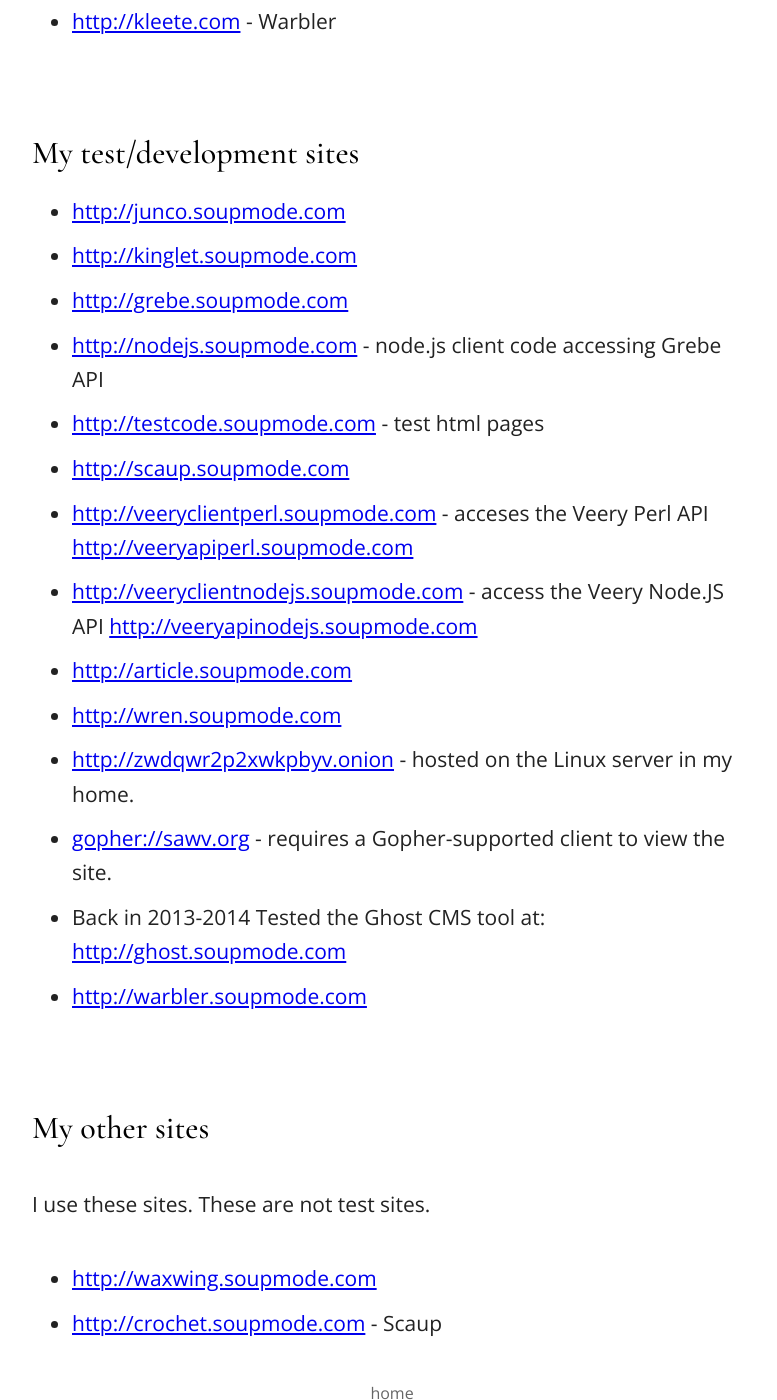
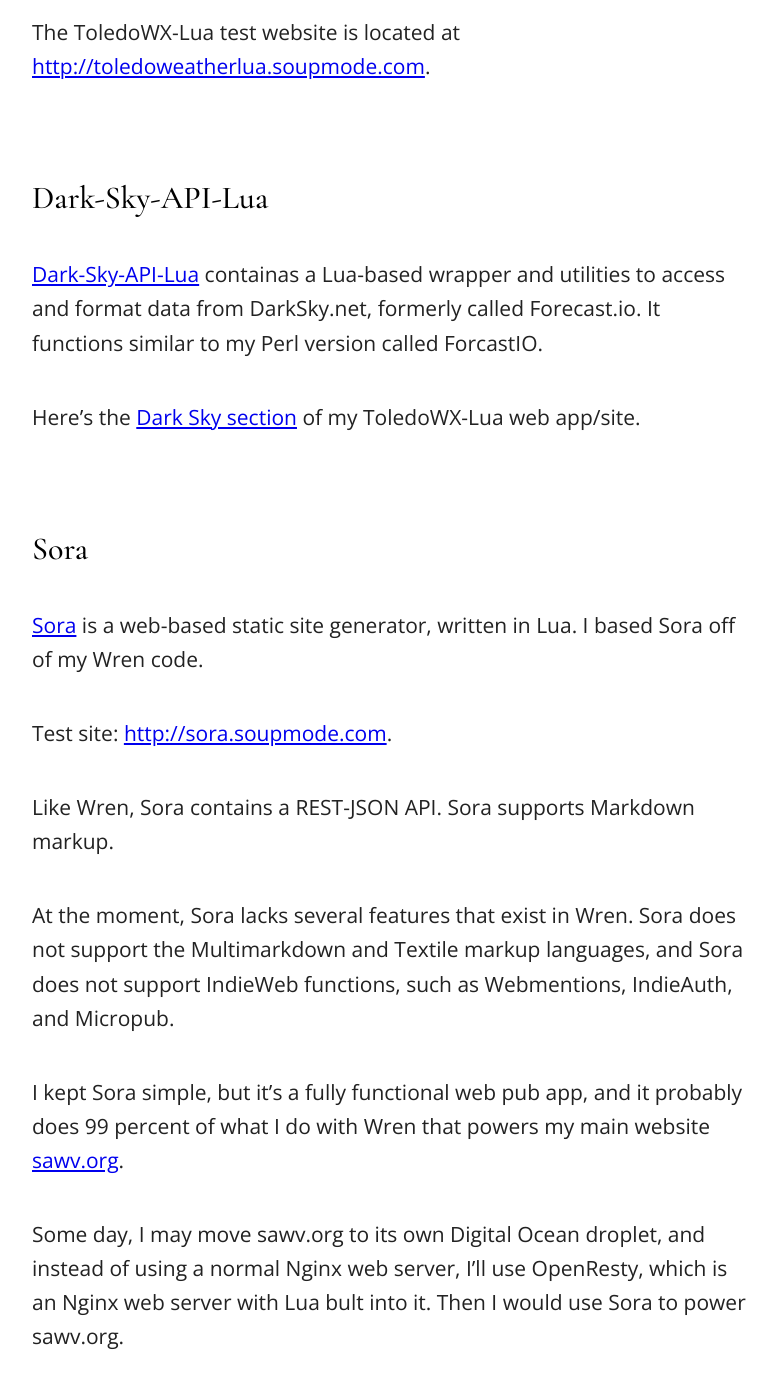
Before and after one commit to jrsawvel/jrsawvel.github.io, a Jekyll site: the page built from _posts/2016-09-20-projects.md, in a window 1280 px wide and 1400 px high, scrolled down 14068 px. Shown: the whole window, without its empty margins (248-1025 px from the left). Built offline with Jekyll 4.4.1, drawn with Linux system fonts in a browser that asks for light colours; some of the changed text lies outside the part shown.

Commit message:
Update 2016-09-20-projects.md

```diff
--- a/_posts/2016-09-20-projects.md
+++ b/_posts/2016-09-20-projects.md
@@ -242,6 +242,48 @@
 
 
 
+### Lightweight Article Design
+
+<p markdown="1" style="clear:both;">[LAD](https://github.com/jrsawvel/LAD) - Lightweight Article Design. I'm still collecting CSS and thoughts about the ideal web page for displaying text. [Test HTML page](http://sawv.org/2018/01/29/lightweight-article-design-testing.html).</p>
+
+
+
+### ToledoWX-Lua
+
+<p markdown="1" style="clear:both;">[ToledoWX-Lua](https://github.com/jrsawvel/ToledoWX-Lua) is copy of my ToledoWX weather web app, except this version was created with the Lua programming language. This version uses the Mustache template system.</p>
+
+ToledoWX-Lua displays Toledo, Ohio weather information that is pulled from National Weather Serivce XML files, JSON files, plain text files, and HTML pages. The code also fetches JSON data from DarkSky.net.
+
+The ToledoWX-Lua test website is located at <http://toledoweatherlua.soupmode.com>.
+
+
+
+### Dark-Sky-API-Lua
+
+<p markdown="1" style="clear:both;">[Dark-Sky-API-Lua](https://github.com/jrsawvel/Dark-Sky-API-Lua) containas a Lua-based wrapper and utilities to access and format data from DarkSky.net, formerly called Forecast.io. It functions similar to my Perl version called ForcastIO.</p>
+
+Here's the [Dark Sky section](http://toledoweatherlua.soupmode.com./darksky.html) of my ToledoWX-Lua web app/site.
+
+
+
+### Sora
+
+<p markdown="1" style="clear:both;">[Sora](https://github.com/jrsawvel/Sora) is a web-based static site generator, written in Lua. I based Sora off of my Wren code.</p>
+
+Test site: <http://sora.soupmode.com>.
+
+Like Wren, Sora contains a REST-JSON API. Sora supports Markdown markup.
+
+At the moment, Sora lacks several features that exist in Wren. Sora does not support the Multimarkdown and Textile markup languages, and Sora does not support IndieWeb functions, such as Webmentions, IndieAuth, and Micropub.
+
+I kept Sora simple, but it's a fully functional web pub app, and it probably does 99 percent of what I do with Wren that powers my main website [sawv.org](http://sawv.org).
+
+Some day, I may move sawv.org to its own Digital Ocean droplet, and instead of using a normal Nginx web server, I'll use OpenResty, which is an Nginx web server with Lua bult into it. Then I would use Sora to power sawv.org.
+
+
+
+
+
 
 ### My top-level domain websites
 
@@ -277,6 +319,8 @@
 * <a href="gopher://sawv.org">gopher://sawv.org</a> - requires a Gopher-supported client to view the site.
 * Back in 2013-2014 Tested the Ghost CMS tool at: <http://ghost.soupmode.com>
 * <http://warbler.soupmode.com>
+* <http://toledoweatherlua.soupmode.com>
+* <http://sora.soupmode.com>
 
 
 
@@ -285,4 +329,5 @@
 I use these sites. These are not test sites.
 
 * <http://waxwing.soupmode.com>
-* <http://crochet.soupmode.com> - Scaup
+* <http://crochet.soupmode.com> - uses Scaup code.
+* <http://image.soupmode.com> - based upon Waxwing, but this version is private and associated with the Soupmode messaging web app.
```
